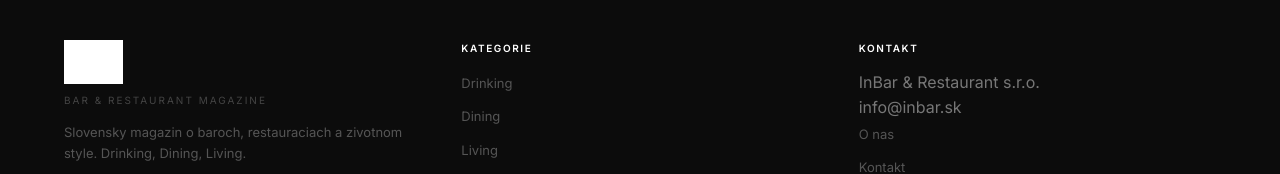
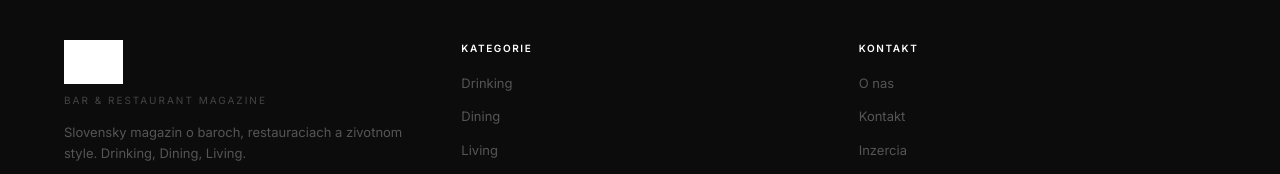
Before and after one commit to romanzelenkajj-dev/inbar-nextjs, a Next.js app: page / in a window 1280 px wide. Shown: the part 208-382 px from the top of the page. Built offline with nearby package versions, Linux system fonts and the light colour scheme; no server answers; grey boxes are pictures that could not be loaded.

Commit message:
Update Footer.js

```diff
--- a/components/Footer.js
+++ b/components/Footer.js
@@ -21,6 +21,7 @@ export default function Footer() {
               </a>
             </div>
           </div>
+
           <div>
             <p className="footer-nav-title">Kategorie</p>
             <ul className="footer-nav-list">
@@ -29,12 +30,9 @@ export default function Footer() {
               <li><Link href="/category/living">Living</Link></li>
             </ul>
           </div>
+
           <div>
             <p className="footer-nav-title">Kontakt</p>
-            <div className="footer-contact-person">
-              InBar &amp; Restaurant s.r.o.<br />
-              <a href="mailto:info@inbar.sk">info@inbar.sk</a>
-            </div>
             <ul className="footer-nav-list">
               <li><Link href="/o-nas">O nas</Link></li>
               <li><Link href="/kontakt">Kontakt</Link></li>
@@ -42,6 +40,7 @@ export default function Footer() {
             </ul>
           </div>
         </div>
+
         <div className="footer-bottom">
           <span>© {year} InBar Magazine. Vsetky prava vyhradene.</span>
           <div className="footer-bottom-links">
```
